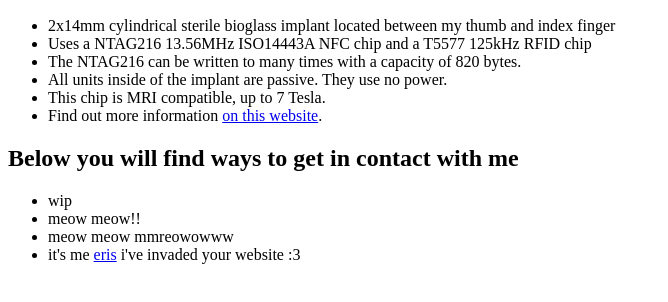
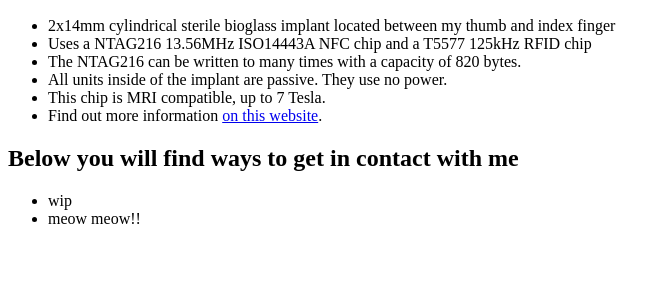
Before and after one commit to IceMinePenguin/doohickey-device-for-devious-denominations, a plain HTML site: page index.html in a window 1280 px wide. Shown: the part 110-412 px from the top of the page, without its empty margins (0-668 px from the left). Drawn offline with Linux system fonts and the light colour scheme.

Commit message:
FFUCK uu!!! /j

```diff
--- a/index.html
+++ b/index.html
@@ -21,8 +21,6 @@
         <ul>
           <li>wip</li>
           <li>meow meow!!</li>
-          <li>meow meow mmreowowww</li>
-          <li>it's me <a href="https://eris.meows.gay">eris</a> i've invaded your website :3</li>
         </ul>
     </main>
   </body>
```
